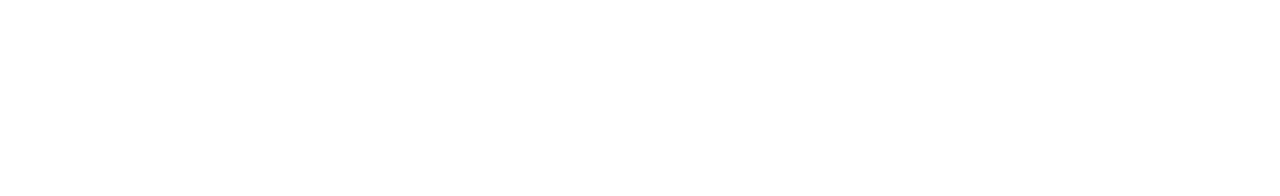
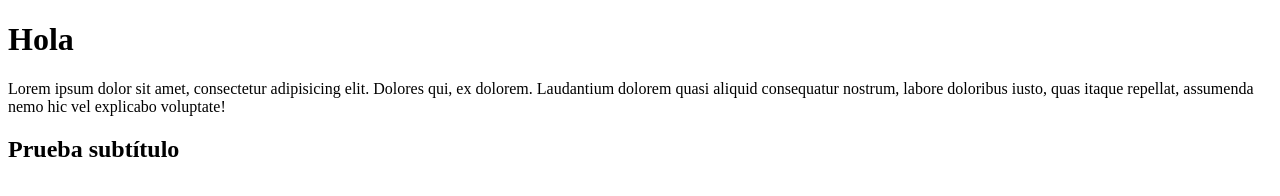
Before and after one commit to estefigyshy/mi_repositorio, a plain HTML site: page index.html in a window 1280 px wide. Drawn offline with Linux system fonts and the light colour scheme.

Commit message:
Agregué h1, p y h2

```diff
--- a/index.html
+++ b/index.html
@@ -5,6 +5,8 @@
 	<title>Mi repositorio tarea 14</title>
 </head>
 <body>
-
+	<h1>Hola</h1>
+	<p>Lorem ipsum dolor sit amet, consectetur adipisicing elit. Dolores qui, ex dolorem. Laudantium dolorem quasi aliquid consequatur nostrum, labore doloribus iusto, quas itaque repellat, assumenda nemo hic vel explicabo voluptate!</p>
+	<h2>Prueba subtítulo</h2>
 </body>
 </html>
```
